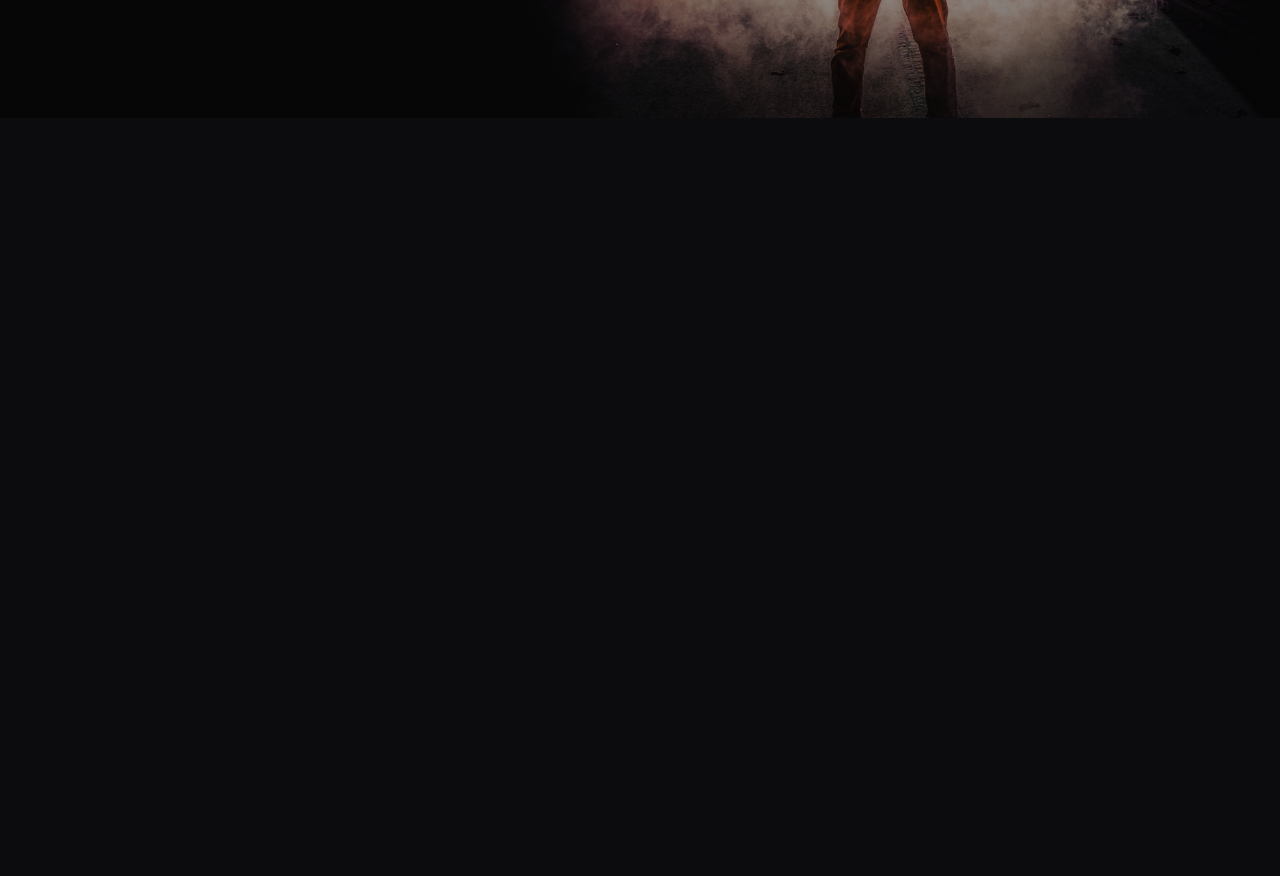
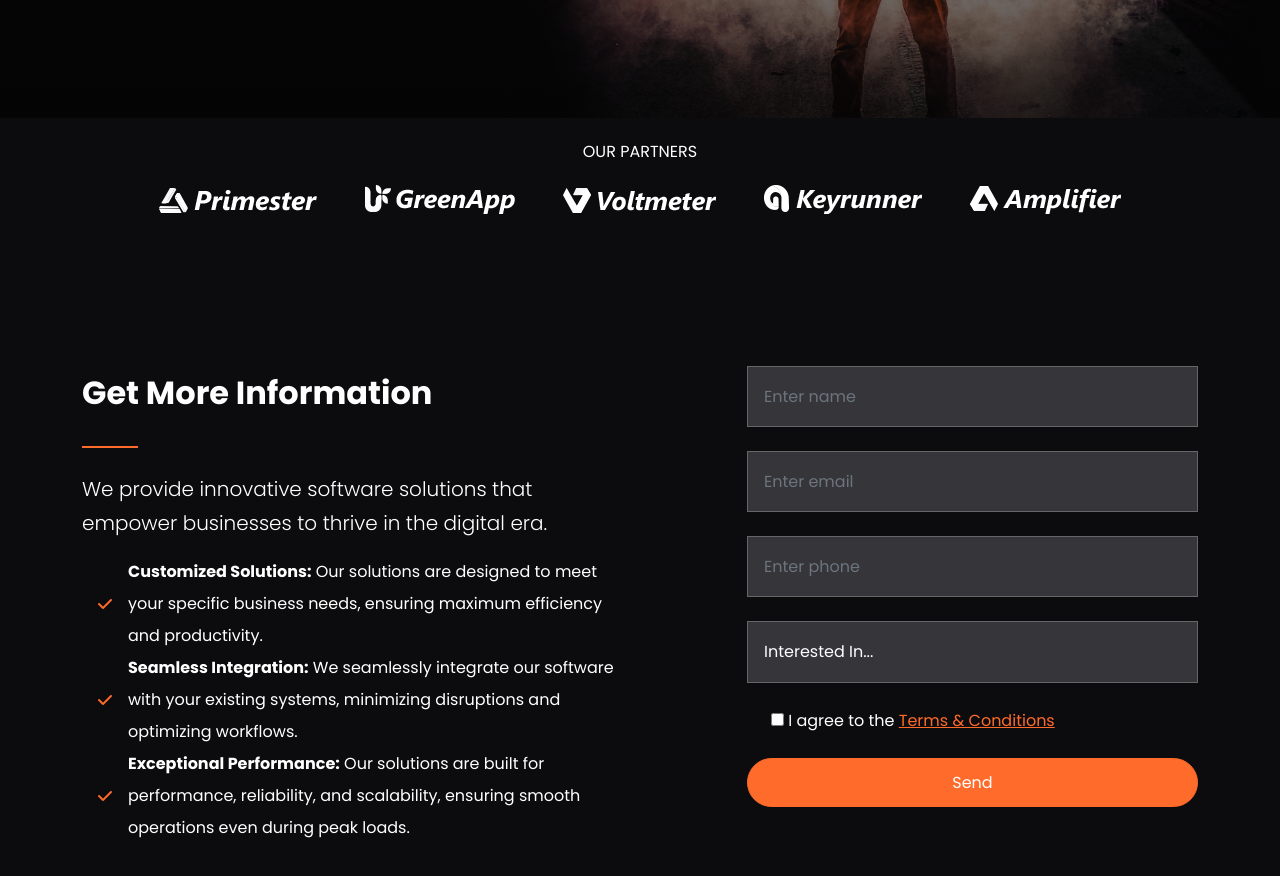
Before and after one commit to gitdeepaks/SAAS-Website-Bootstrap, a website: page index.html in a window 1280 px wide. Shown: the part 558-1434 px from the top of the page. Before the commit the page ends 800 px from the top, so only its background shows below. Drawn offline with nearby package versions, Linux system fonts and the light colour scheme; files that its build step writes are made by us from their sources.

Commit message:
new commit 🚀

```diff
--- a/index.html
+++ b/index.html
@@ -98,6 +98,136 @@
       </div>
     </header>
 
+    <!-- Partners -->
+    <section class="partners py-4 overflow-hidden">
+      <div class="container">
+        <div class="row">
+          <div class="col-lg-10 offset-lg-1">
+            <h6 class="text-center mb-4 text-uppercase">Our Partners</h6>
+            <div
+              class="d-flex justify-content-center align-items-center text-center"
+            >
+              <div>
+                <img class="mx-4" src="images/partner-logo-1.png" alt="" />
+              </div>
+              <div class="d-none d-sm-block">
+                <img class="mx-4" src="images/partner-logo-2.png" alt="" />
+              </div>
+              <div class="d-none d-md-block">
+                <img class="mx-4" src="images/partner-logo-3.png" alt="" />
+              </div>
+              <div class="d-none d-lg-block">
+                <img class="mx-4" src="images/partner-logo-4.png" alt="" />
+              </div>
+              <div class="d-none d-lg-block">
+                <img class="mx-4" src="images/partner-logo-5.png" alt="" />
+              </div>
+            </div>
+          </div>
+        </div>
+      </div>
+    </section>
+
+    <!-- Form Area -->
+    <section id="contact" class="contact my-7">
+      <div class="container">
+        <div class="row">
+          <div class="col-md-6">
+            <h2 class="w-75 fw-bold lh-base">Get More Information</h2>
+            <hr class="hr-heading" />
+            <p class="lead">
+              We provide innovative software solutions that empower businesses
+              to thrive in the digital era.
+            </p>
+            <ul class="list-unstyled lh-lg">
+              <li class="d-flex align-items-center">
+                <i class="fas fa-check text-primary mx-3"></i>
+                <div>
+                  <strong>Customized Solutions:</strong> Our solutions are
+                  designed to meet your specific business needs, ensuring
+                  maximum efficiency and productivity.
+                </div>
+              </li>
+              <li class="d-flex align-items-center">
+                <i class="fas fa-check text-primary mx-3"></i>
+                <div>
+                  <strong>Seamless Integration:</strong> We seamlessly integrate
+                  our software with your existing systems, minimizing
+                  disruptions and optimizing workflows.
+                </div>
+              </li>
+              <li class="d-flex align-items-center">
+                <i class="fas fa-check text-primary mx-3"></i>
+                <div>
+                  <strong>Exceptional Performance:</strong> Our solutions are
+                  built for performance, reliability, and scalability, ensuring
+                  smooth operations even during peak loads.
+                </div>
+              </li>
+            </ul>
+          </div>
+          <div class="col-md-5 offset-lg-1">
+            <form>
+              <div class="mb-4">
+                <input
+                  type="text"
+                  class="form-control bg-secondary"
+                  id="name"
+                  placeholder="Enter name"
+                />
+              </div>
+
+              <div class="mb-4">
+                <input
+                  type="email"
+                  class="form-control bg-secondary"
+                  id="email"
+                  placeholder="Enter email"
+                />
+              </div>
+
+              <div class="mb-4">
+                <input
+                  type="text"
+                  class="form-control bg-secondary"
+                  id="phone"
+                  placeholder="Enter phone"
+                />
+              </div>
+
+              <div class="mb-4">
+                <select id="interested" class="form-control bg-secondary">
+                  <option>Interested In...</option>
+                  <option>ERP Solution</option>
+                  <option>CRM Solution</option>
+                  <option>CMS Solution</option>
+                  <option>SFA Solution</option>
+                  <option>Other</option>
+                </select>
+              </div>
+
+              <div class="mb-4 form-check">
+                <input type="checkbox" id="agree-check" />
+                <label class="form-check-label" for="agree-check"
+                  >I agree to the
+
+                  <a href="terms.html">Terms & Conditions</a></label
+                >
+              </div>
+
+              <div class="d-grid gap-2">
+                <input
+                  type="submit"
+                  value="Send"
+                  class="input btn btn-primary btn-block text-white"
+                />
+              </div>
+            </form>
+          </div>
+        </div>
+      </div>
+    </section>
+
     <script src="js/replaceme.min.js"></script>
     <script src="js/bootstrap.bundle.min.js"></script>
     <script src="js/script.js"></script>
--- a/scss/styles.scss
+++ b/scss/styles.scss
@@ -4,7 +4,7 @@
 
 .header {
   position: relative;
-  background: linear-gradient(rgba(0, 0, 0, 0.2), rgba(0, 0, 0, 0.5)),
+  background: linear-gradient(rgba(0, 0, 0, 0.4), rgba(0, 0, 0, 0.6)),
     url("../images/header-background.jpg") left center no-repeat;
   background-size: cover;
   height: 600px;
@@ -15,6 +15,15 @@
   width: 24px;
 }
 
+.hr-heading {
+  display: inline-block;
+  width: 3.5rem;
+  height: 0.125rem;
+  margin-top: 0.625rem;
+  border: none;
+  background-color: #fe6b2a;
+  opacity: 1;
+}
 @media (max-width: 992px) {
   .xl-text {
     font-size: 50px;
```
